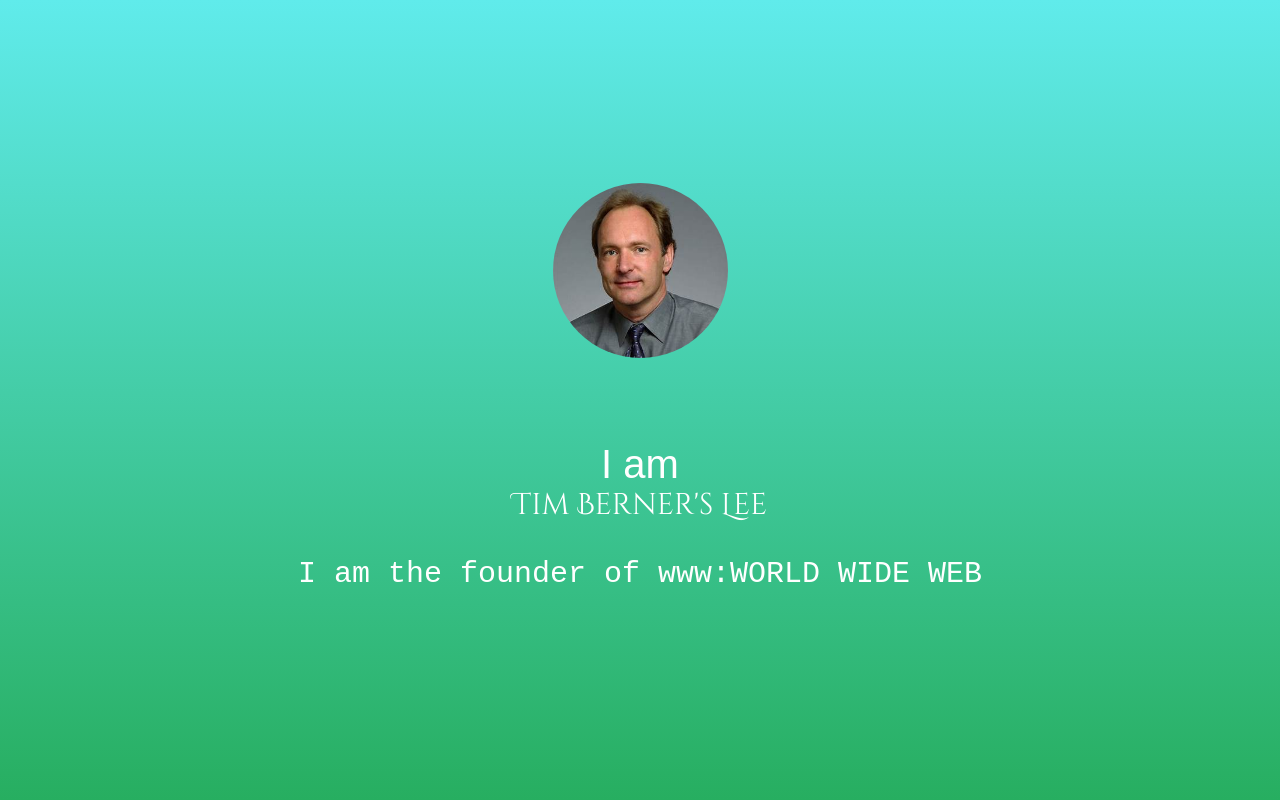
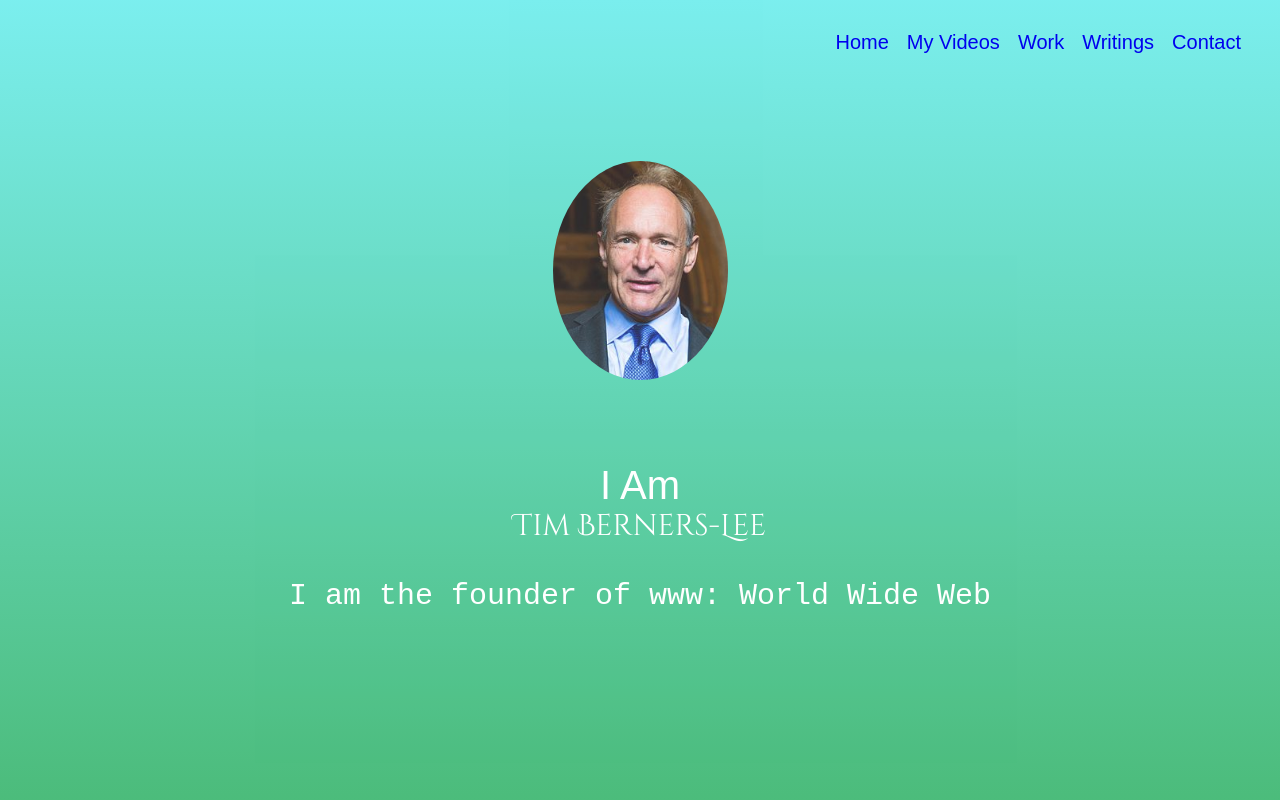
Before and after one commit to Manualz-YT/PortfolioWebsite, a plain HTML site: page index.html in a window 1280 px wide. Shown: the top 800 px of the page. Drawn offline with Linux system fonts and the light colour scheme.

Commit message:
Add files via upload
These are the new changes commited for CODING!!! WhiteHatJr class 59!!!!!!! : )

```diff
--- a/index.html
+++ b/index.html
@@ -1,43 +1,77 @@
 <html>
 
 <head>
-    <title>
-        Tim Berner's Lee
-    </title>
+    <title>Sir Tim Berners-Lee</title>
     <link rel="stylesheet" href="style.css">
-    <link href="https://fonts.googleapis.com/css2?family=Cinzel+Decorative&display=swap" rel="stylesheet">
+    <link href="https://fonts.googleapis.com/css?family=Cinzel+Decorative&display=swap" rel="stylesheet">
+
+
+
 </head>
 
 <body>
-<ul class="menu">
-<li class="links">Home</li>
-<li class="links">My Videos</li>
-<li class="links">Work</li>
-<li class="links">Writings</li>
-<li class="links">Contact</li>
+
+    <ul class="menu">
+        <li class="links"><a href="#welcome"> Home </a> </li>
+        <li class="links"><a href="#videos">My Videos </a> </li>
+        <li class="links"><a href="#work">Work </a> </li>
+        <li class="links"><a href="#writings">Writings</a> </li>
+        <li class="links"><a href="#contacts">Contact </a> </li>
+
     </ul>
 
+    <section id="welcome">
+        <div class="parallax-inner">
+            <img src="stbl.jpg" class="profile" />
+            <h1>I Am <br><span id="name">Tim Berners-Lee</span></h1>
+            <h2> I am the founder of www: World Wide Web</h2>
+        </div>
 
-    <section id="Welcome" class="parallax-container">
-        <div class="parallax-inner">
-            <img src="Photo.jpg" class="profile" />
-            <h1> I am <br> <span id="name"> Tim Berner's Lee</span>
-            </h1>
-            <h2> I am the founder of www:WORLD WIDE WEB</h2>
-        </div>
     </section>
 
+
+
     <section id="bio">
-        <h1> Hi!</h1>
-        <div class="line">
-        </div>
-        <p>
-        Tim Berners-Lee is a software engineer who invented the Internet (or the World Wide Web) in 1989 while at CERN, the European Particle Physics Laboratory.
-He is director of the World Wide Web Consortium that he founded and a Professor in the Computer Science Department at the University of Oxford.
-In 2001 he became a Fellow of the Royal Society and in 2004 he was knighted.<br/><br/>In 1994 Berners-Lee founded the World Wide Web Consortium (W3C) at the Laboratory of Computer Science (LCS) at the Massachusetts Institute of Technology in Boston. It was made up of companies that wanted to work together to create Web standards and also improve the Web. It was quickly agreed that the technology should be free of royalties and patents. Berners-Lee has served as director of this W3C since it was founded.
-In 1995 Microsoft produced the first version of Internet Explorer and this commercial browser created enormous growth in websites and web users.
-The Web was first used for e-commerce in 1997.</p>
+        <h1>Hi!</h1>
+        <div class="line"></div>
+        <p>Tim Berners-Lee is a software engineer who invented the Internet (or the World Wide Web) in 1989 while at CERN, the European Particle Physics Laboratory.
 
+            He is director of the World Wide Web Consortium that he founded and a Professor in the Computer Science Department at the University of Oxford.
+
+            In 2001 he became a Fellow of the Royal Society and in 2004 he was knighted.<br><br>In 1994 Berners-Lee founded the World Wide Web Consortium (W3C) at the Laboratory of Computer Science (LCS) at the Massachusetts Institute of Technology in Boston. It was made up of companies that wanted to work together to create Web standards and also improve the Web. It was quickly agreed that the technology should be free of royalties and patents. Berners-Lee has served as director of this W3C since it was founded.
+
+            In 1995 Microsoft produced the first version of Internet Explorer and this commercial browser created enormous growth in websites and web users.
+
+            The Web was first used for e-commerce in 1997.</p>
+    </section>
+
+    <section id="videos">
+        <h1> Videos </h1>
+        <div class="line"> </div>
+        <br>
+        <iframe width="900" height="500" src="https://www.youtube.com/embed/OM6XIICm_qo" frameborder="0" allow="accelerometer;
+    autoplay;clipboard-write; encrypted-media; gyroscope; picture-in-picture" allowfullscreen></iframe>
+        <br>
+        <br>
+        <iframe width="900" height="500" src="https://www.youtube.com/embed/J8hzJxb0rpc" frameborder="0" allow="accelerometer;
+        autoplay; encrypted-media; gyroscope; picture-in-picture" allowfullscreen></iframe>
+
+    </section>
+
+    <section id="work">
+        <h1> Work </h1>
+        <div class="line"> </div>
+        <br>
+        <br>
+        <iframe width="900" height="1000" src="https://en.wikipedia.org/wiki/Tim_Berners-Lee#Career_and_research" frameborder="0"></iframe>
+    </section>
+    <section id="writings">
+        <h1> Writings </h1>
+        <div class="line"> </div>
+        <a class="article" href="https://webfoundation.org/2019/03/web-birthday-30" target="_blank">30 years on, what’s next ForTheWeb?"> </a>
+        <br>
+        <br>
+        <a class="article" href="https://interestingengineering.com/how-did-tim-berners-lee-change-the-world-with-the-world-wide-web" target="_blank">How Did Tim Berners-Lee Change the World With the World Wide Web?</a>
     </section>
 </body>
 
--- a/style.css
+++ b/style.css
@@ -1,6 +1,7 @@
 body {
     margin: 0;
     padding-top: 800px;
+    text-align:center;
 }
 
 .profile {
@@ -8,49 +9,61 @@
     margin-bottom: 50px;
     border-radius: 50%;
 }
-h1{
-font-size:40px;
-font-family:sans-serif;
-font-weight:300;
+
+#welcome {
+
+    position: absolute;
+    height: 800px;
+    color: #FFFFFF;
+    left: 0;
+    top: 0;
+    bottom: 0;
+    right: 0;
+    opacity: 0.83;
+    background: linear-gradient(#60ebeb 0%, #27ae60 100%);
+    display: table;
+    width: 100%;
+    height: 100%;
+    z-index: 9
 }
-#name{
-font-size:30px;
-line-height:1.2;
-font-family:'Cinzel decorative', cursive;
+
+
+
+h1 {
+
+    font-size: 40px;
+    font-family: sans-serif;
+    font-weight: 300;
+
 }
-h2{
-    font-size:30px;
-    font-weight:300;
-    line-height:1.2;
-    font-family:monospace;
+
+#name {
+    font-size: 30px;
+    line-height: 1.2;
+    font-family: 'Cinzel Decorative', cursive;
+
 }
-#welcome {
-    display:table;
-    width:100%;
-    height:100%;
-    left:0;
-    right:0;
-    top:0;
-    bottom:0;
-    position:absolute;
-    height:800px;
-    background:linear-gradient(#60ebeb 0%, #27ae60 100%);
-    z-index:9;
-    color:#ffffff;
+
+h2 {
+    font-size: 30px;
+    font-weight: 300;
+    line-height: 1.2;
+    font-family: monospace
 }
 
 #bio {
+
     padding: 50px;
     text-align: center;
-    font-size: 40px;
 }
 
 .line {
-    height:6px;
+    height: 6px;
+    background-color: #000;
     width: 70px;
-    background-color: black;
-    margin:8px auto;
+    margin: 8px auto;
 }
+
 
 p {
     max-width: 450px;
@@ -60,32 +73,48 @@
 }
 
 .parallax-inner {
+
     display: table-cell;
     position: relative;
     text-align: center;
     vertical-align: middle;
+
 }
 
+
 .menu {
-    list-style:none;
+
+    list-style: none;
     font-family: sans-serif;
-    position: absolute;
-    top: 10px;
+    position:absolute;
+    top:10px;
     right: 30px;
-    z-index: 10px;
+    z-index: 10;
     cursor: pointer;
 }
 
 .links {
-    float:left;
-    color:#fff;
-    padding-top:5px;
-    padding-left:9px;
-    padding-right:9px;
-    padding-bottom:5px;
+    float: left;
+    color: #fff;
+    padding-top: 5px;
+    padding-left: 9px;
+    padding-right: 9px;
+    padding-bottom: 5px;
     font-family:fantasy;
-    font-size:20px;
+    font-size: 20px
 }
-.links:hover{
-background-color:dodgerblue;
+
+
+
+.links:hover {
+    background-color:dodgerblue;
 }
+html {
+scroll-behavior: smooth;
+}
+a {
+text-decoration: none;
+}
+.article:hover {
+color:firebrick;
+}
```
Also changed, not shown: stbl.jpg (added).
